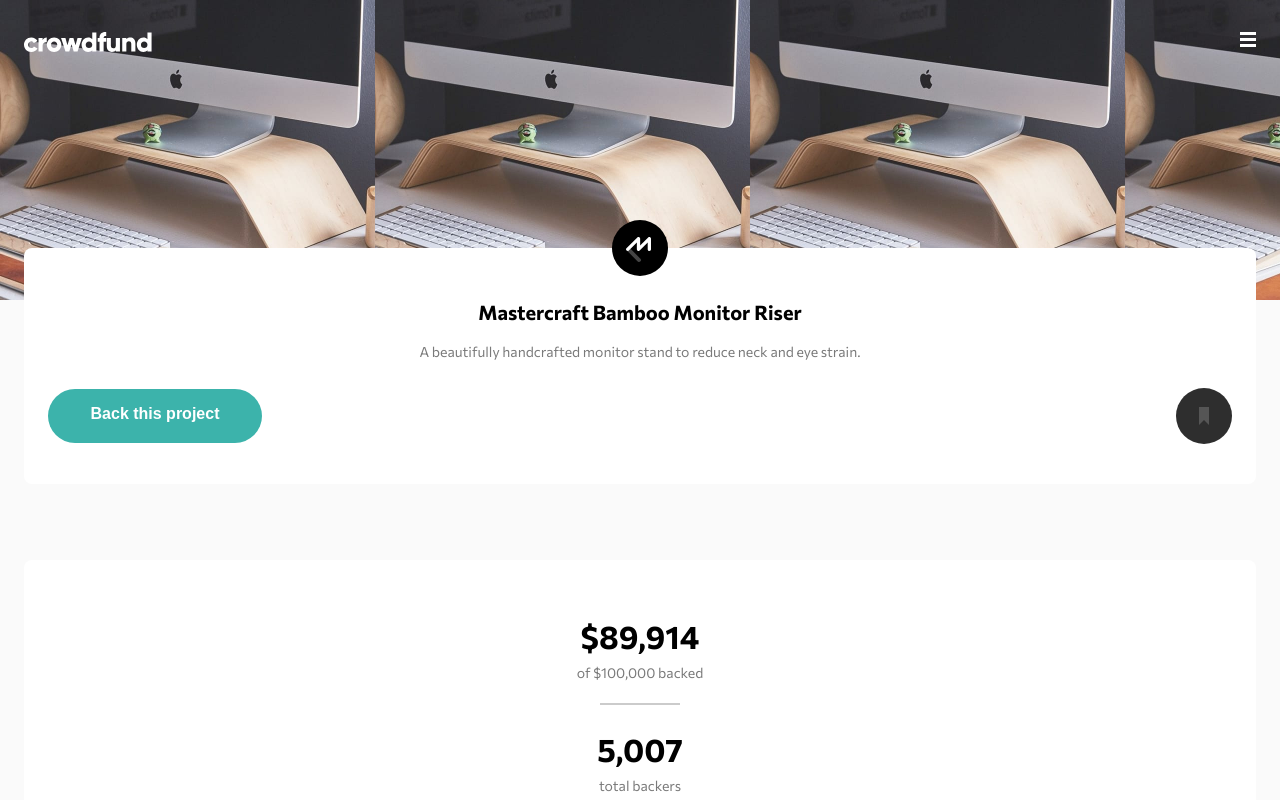
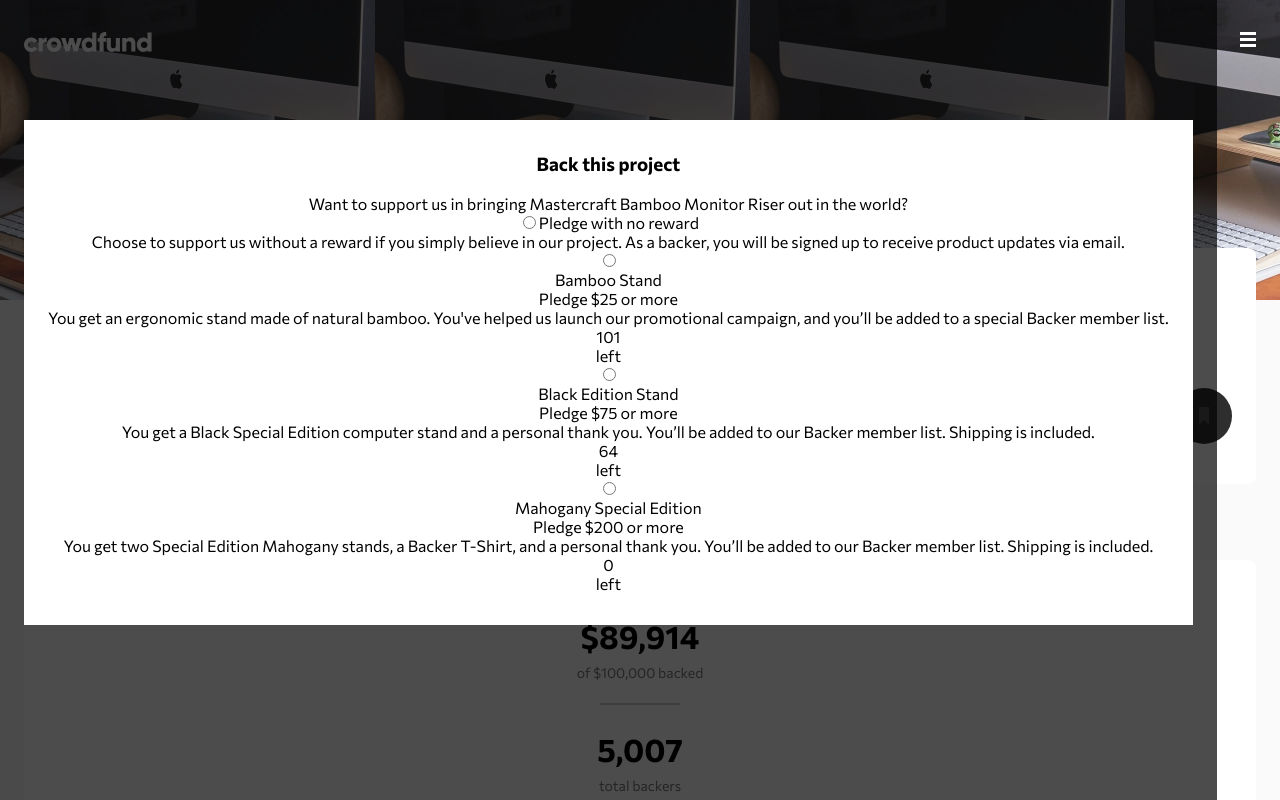
Before and after one commit to Oleksandr-Berd/crowdfund, a React (Vite) app: page / in a window 1280 px wide. Both pictures are taken after a click on the button "Back this project". Shown: the top 800 px of the page. Built offline with nearby package versions, Linux system fonts and the light colour scheme.

Commit message:
styling project modal

```diff
--- a/src/components/Project/Project.jsx
+++ b/src/components/Project/Project.jsx
@@ -1,7 +1,24 @@
+import * as SC from "./ProjectStyled"
+
+import { useFormik } from "formik";
+
 const Project = () => {
+  const formik = useFormik({
+    initialValues: {
+      noReward: false,
+      bamboo: false,
+      blackEdition: false,
+      mahogany: false,
+    },
+  });
+
+  const { noReward, bamboo, blackEdition, mahogany } = formik.values;
+
+  console.log(noReward, bamboo, blackEdition, mahogany);
+
   return (
-    <div>
-      <div>
+    <SC.FormStyled>
+      <SC.ProjectCon>
         <div>
           <div>
             <h3>Back this project</h3>
@@ -26,8 +43,8 @@ const Project = () => {
           </li>
           <li>
             <div>
-              <label htmlFor="noReward">
-                <input type="radio" name="noReward" />
+              <label htmlFor="bamboo">
+                <input type="radio" name="bamboo" />
               </label>
               <div>
                 <p>Bamboo Stand</p>
@@ -44,11 +61,49 @@ const Project = () => {
               <p>left</p>
             </div>
           </li>
-          <li></li>
-          <li></li>
+          <li>
+            <div>
+              <label htmlFor="blackEdition">
+                <input type="radio" name="blackEdition" />
+              </label>
+              <div>
+                <p>Black Edition Stand</p>
+                <p>Pledge $75 or more</p>
+              </div>
+            </div>
+            <p>
+              You get a Black Special Edition computer stand and a personal
+              thank you. You’ll be added to our Backer member list. Shipping is
+              included.
+            </p>
+            <div>
+              <p>64</p>
+              <p>left</p>
+            </div>
+          </li>
+          <li>
+            <div>
+              <label htmlFor="mahogany">
+                <input type="radio" name="mahogany" />
+              </label>
+              <div>
+                <p>Mahogany Special Edition</p>
+                <p>Pledge $200 or more</p>
+              </div>
+            </div>
+            <p>
+              You get two Special Edition Mahogany stands, a Backer T-Shirt, and
+              a personal thank you. You’ll be added to our Backer member list.
+              Shipping is included.
+            </p>
+            <div>
+              <p>0</p>
+              <p>left</p>
+            </div>
+          </li>
         </ul>
-      </div>
-    </div>
+      </SC.ProjectCon>
+    </SC.FormStyled>
   );
 };
 
--- /dev/null
+++ b/src/components/Project/ProjectStyled.js
@@ -0,0 +1,30 @@
+import styled from "@emotion/styled";
+
+export const FormStyled = styled.form`
+position: absolute;
+
+top:0;
+left: 0;
+
+height: 100vh;
+
+padding-top: 120px;
+padding-bottom: 120px;
+padding-left: 24px;
+padding-right: 24px;
+
+background-color: rgba(0, 0, 0, 0.7);
+
+z-index: 1;
+`
+
+export const ProjectCon = styled.div`
+padding-top: 32px;
+padding-bottom: 32px;
+padding-left: 24px;
+padding-right: 24px;
+
+text-align: center;
+
+background-color: #fff;
+`
--- a/src/layouts/SharedLayout/SharedLayout.jsx
+++ b/src/layouts/SharedLayout/SharedLayout.jsx
@@ -4,6 +4,8 @@ import About from "../../components/About/About";
 import Discover from "../../components/Discover/Discover";
 import GetStarted from "../../components/GetStarted/GetStarted";
 import * as SC from "./SharedLayoutStyled"
+import Portal from "../../utils/portal";
+import Project from "../../components/Project/Project";
 const SharedLayout = () => {
 
 const [isProject, setIsProject] = useState(false)
@@ -17,6 +19,7 @@ const toggleProject = () => {
             <GetStarted toggleProject={toggleProject}/>
             <Discover/>
             <About/>
+            {isProject ? <Portal><Project/></Portal> : null}
         </SC.SharedLayoutStyled>
      );
 }
```
